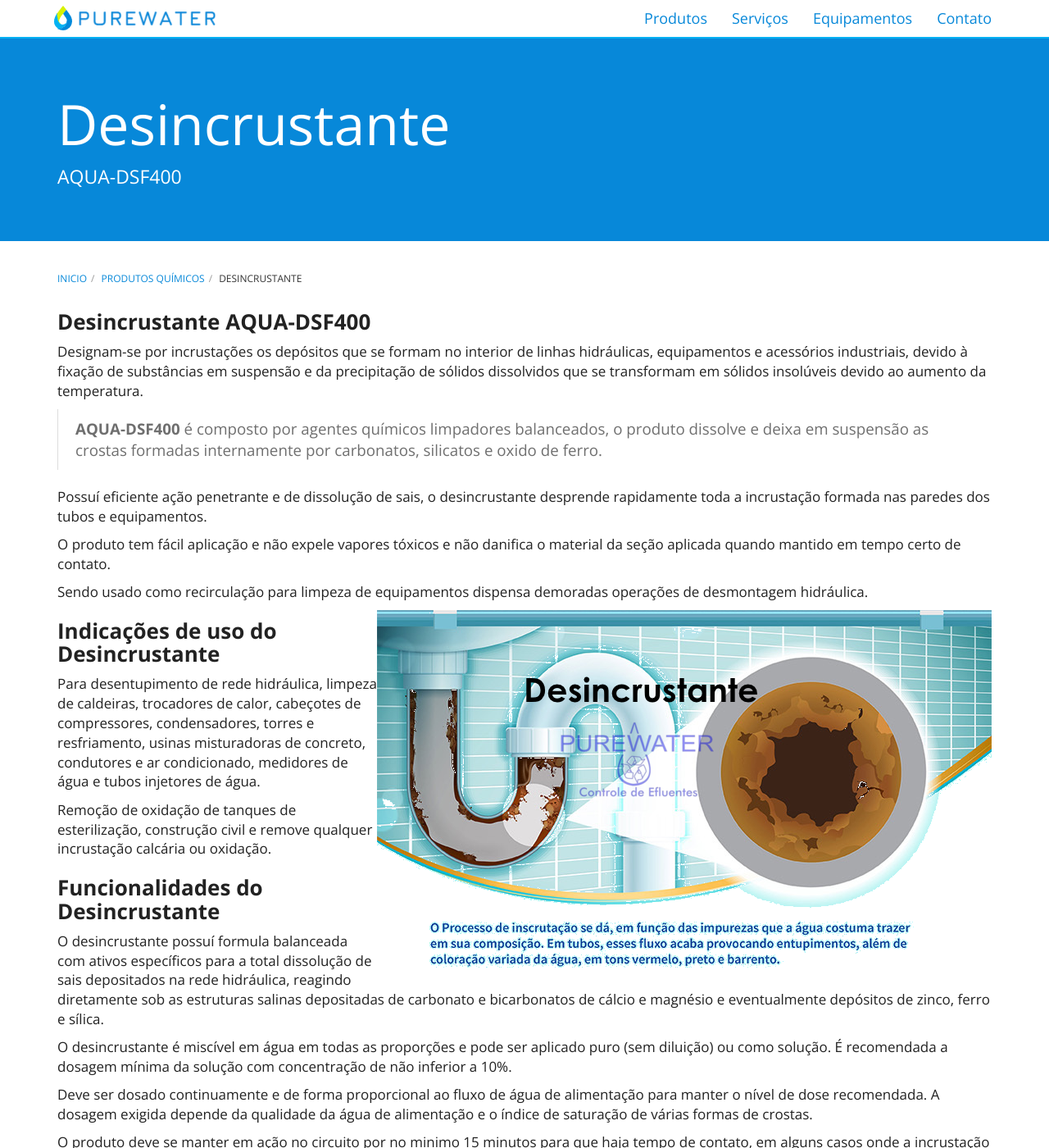
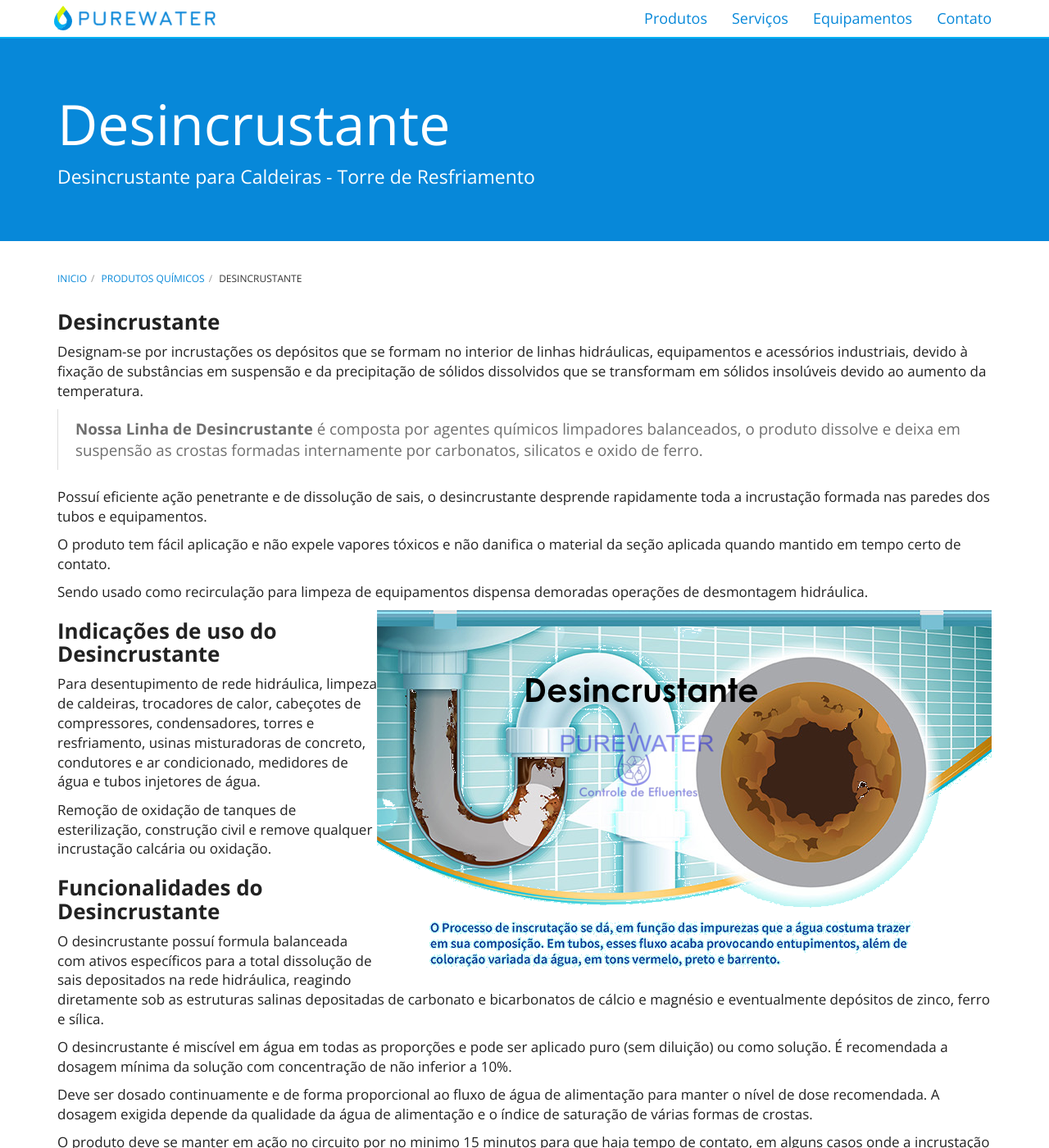
Before and after one commit to purewaterefluentes/purewaterefluentes.github.io, a Jekyll site: the page built from produtos/desincrustante.md, in a window 1280 px wide and 1400 px high. Shown: the whole window at 82% size. Built offline with Jekyll 4.4.1, drawn with Linux system fonts in a browser that asks for light colours; nearby versions of some CDN libraries; library files that are not in the unit come from our copies; some of the changed text lies outside the part shown.

Commit message:
Update desincrustante.md

```diff
--- a/produtos/desincrustante.md
+++ b/produtos/desincrustante.md
@@ -2,14 +2,14 @@
 layout: contato
 pageTitle: DESINCRUSTANTE | FABRICA | PUREWATER EFLUENTES
 title: Desincrustante
-subtitle: AQUA-DSF400
+subtitle: Desincrustante para Caldeiras - Torre de Resfriamento
 ---
 
-### **Desincrustante AQUA-DSF400**
+### **Desincrustante**
 
 Designam-se por incrustações os depósitos que se formam no interior de linhas hidráulicas, equipamentos e acessórios industriais, devido à fixação de substâncias em suspensão e da precipitação de sólidos dissolvidos que se transformam em sólidos insolúveis devido ao aumento da temperatura.
 
->**AQUA-DSF400** é composto por agentes químicos limpadores balanceados, o produto dissolve e deixa em suspensão as crostas formadas internamente por carbonatos, silicatos e oxido de ferro.
+>**Nossa Linha de Desincrustante** é composta por agentes químicos limpadores balanceados, o produto dissolve e deixa em suspensão as crostas formadas internamente por carbonatos, silicatos e oxido de ferro.
 
 Possuí eficiente ação penetrante e de dissolução de sais, o desincrustante desprende rapidamente toda a incrustação formada nas paredes dos tubos e equipamentos.
 
```
Also changed, not shown: other parts of produtos/desincrustante.md (+1 -1 lines).
